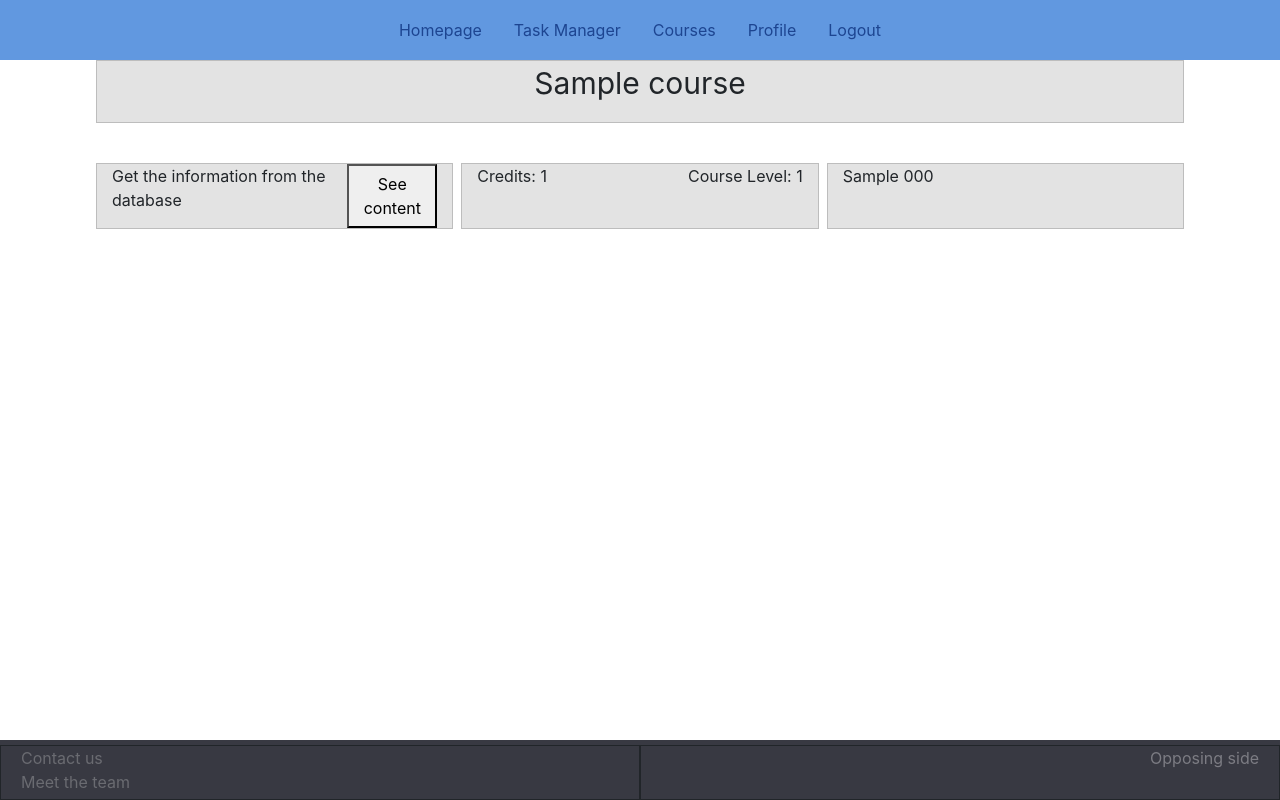
After one commit to Ztr1215/Web_App, a Django app: a page that uses freshmen_world/templates/WOF/base.html in a window 1280 px wide. The commit adds this page. Run offline with Django 3.2, Linux system fonts and the light colour scheme; a user stored in the database is signed in; data comes from the database, SQL or seed files in the repository; tables that the repository leaves empty hold one stand-in row (values such as "Sample post"); some libraries are stand-ins or nearby versions.

Commit message:
Course pages progress - other things fixed - Sam

```diff
--- /dev/null
+++ b/freshmen_world/WOF/context_processors.py
@@ -0,0 +1,12 @@
+from WOF.models import University, Course, StudentUser
+from django.contrib.auth.models import User
+from django.contrib.auth.decorators import login_required
+
+def university_courses(request):
+	if request.user.is_authenticated:
+ 		student_user = StudentUser.objects.filter(user=request.user)[0]
+ 		student_university = student_user.university
+ 		uni_courses = list(Course.objects.filter(university=student_university))
+	else:
+		uni_courses = {}
+	return {'university_courses' : uni_courses }
--- a/freshmen_world/WOF/models.py
+++ b/freshmen_world/WOF/models.py
@@ -7,6 +7,7 @@ from django.dispatch import receiver
 class University(models.Model):
     name = models.CharField(max_length = 80,unique = True)
     location = models.CharField(max_length = 80, unique = False)
+    slug = models.SlugField(unique=True)
 
     def save(self, *args, **kwargs):
         self.slug = slugify(self.name)
@@ -38,7 +39,7 @@ class Task(models.Model):
     dueDate = models.DateField(verbose_name = ("Creation date"), auto_now_add=False, null=True)
     timePlanned = models.TimeField(auto_now=False, auto_now_add=False)
     studentUser = models.ForeignKey(StudentUser, on_delete=models.CASCADE, null=False)
-
+    slug = models.SlugField(unique=True)
 
     def save(self, *args, **kwargs):
         self.slug = slugify(self.name)
@@ -74,6 +75,7 @@ class Course(models.Model):
     courseConvener = models.CharField(max_length = 90, unique = False)
     courseNumber = models.CharField(max_length = 30, unique = False)
     university = models.ForeignKey(University, on_delete=models.CASCADE , null=True)
+    slug = models.SlugField(unique=True)
 
     def save(self, *args, **kwargs):
         self.slug = slugify(self.name)
--- a/freshmen_world/WOF/urls.py
+++ b/freshmen_world/WOF/urls.py
@@ -9,8 +9,10 @@ urlpatterns = [
 	path('login/', views.user_login, name='user_login'),
 	path('register/', views.user_register, name='user_register'),
 	path('course_selector/', views.selector, name='selector'),
+	path('course_selector/<slug:course_name_slug>/', views.show_course, name='show_course'),
 	path('taskmanager/', views.task_manager, name='task_manager'),
 	path('logout/', views.user_logout, name='logout'),
 	path('team/', views.team_members, name='team'),
-	path('profile/', views.profile, name='profile')
+	path('profile/', views.profile, name='profile'),
+
 ]
--- a/freshmen_world/WOF/views.py
+++ b/freshmen_world/WOF/views.py
@@ -5,7 +5,7 @@ from django.contrib.auth import authenticate, login, logout
 from django.contrib.auth.decorators import login_required
 from WOF.forms import StudentUserForm, StudentUserProfileForm
 from WOF.forms import StudentUserChangeForm, StudentUserChangeProfileForm
-from WOF.models import StudentUser
+from WOF.models import StudentUser, Course
 
 
 def index(request):
@@ -106,6 +106,16 @@ def selector(request):
 	response = render(request, 'WOF/selecting.html', context=context_dict)
 	return response
 
+def show_course(request, course_name_slug):
+	context_dict = {}
+	try:
+		course = Course.objects.filter(slug=course_name_slug)[0]
+		context_dict['course'] = course
+	except Course.DoesNotExist:
+		context_dict['course'] = None
+	return render(request, 'WOF/course_base.html', context=context_dict)
+
+
 def task_manager(request):
 	context_dict = {}
 	response = render(request, 'WOF/taskmanager.html', context=context_dict)
--- a/freshmen_world/freshmen_world/settings.py
+++ b/freshmen_world/freshmen_world/settings.py
@@ -66,6 +66,7 @@ TEMPLATES = [
                 'django.template.context_processors.request',
                 'django.contrib.auth.context_processors.auth',
                 'django.contrib.messages.context_processors.messages',
+                'WOF.context_processors.university_courses',
             ],
         },
     },
--- a/freshmen_world/static/css/account.css
+++ b/freshmen_world/static/css/account.css
@@ -1,6 +1,3 @@
-.body-block {
-
-}
 
 .update-page-background {
 	background-color: #bdbdbd;
--- a/freshmen_world/static/css/base.css
+++ b/freshmen_world/static/css/base.css
@@ -15,6 +15,47 @@
 	height: 100%;
 	background-color: #9DBFEC;
 }
+
+.top-bar-block .dropdown-menu {
+  float: left;
+  overflow: hidden;
+}
+
+/* Dropdown button */
+.top-bar-block .dropdown-courses .button-dropdown {
+	color: #1D4591;
+  border: none;
+  outline: none;
+  background-color: inherit;
+  font-family: inherit; /* Important for vertical align on mobile phones */
+  margin: 0; /* Important for vertical align on mobile phones */
+}
+
+.top-bar-block .dropdown-courses:hover .button-dropdown {
+	font-weight: bold;
+}
+
+.top-bar-block .university-content-container {
+  display: none;
+  position: absolute;
+  background-color: white;
+  min-width: 160px;
+  z-index: 1;
+}
+
+.top-bar-block .university-content-container a {
+  float: none;
+  padding: 12px 16px;
+  text-decoration: none;
+  display: block;
+  text-align: left;
+}
+
+.top-bar-block .dropdown-courses:hover .university-content-container {
+  display: block;
+  border: 0.5px solid black;
+}
+
 
 .body-block {
     min-height: 100%;
--- /dev/null
+++ b/freshmen_world/static/css/course_base.css
@@ -0,0 +1,5 @@
+.body-block #course-name-content {
+	font-size: 30px;
+	color: inherit;
+	text-align: center;
+}
--- /dev/null
+++ b/freshmen_world/static/css/flexgrid.css
@@ -0,0 +1,76 @@
+.flex-grid {
+  display: flex;
+  margin-bottom: 40px;
+}
+
+.flex-grid .course-base {
+  margin-bottom: 20px;
+}
+
+.flex-grid .course-flex-space {
+  justify-content: center;
+  align-items: center;
+}
+
+.col {
+  flex: 1;
+  flex-shrink: 2;
+}
+
+.col img {
+  height: 100%;
+  object-fit: cover;
+  overflow: hidden;
+  width: 100%;
+}
+
+.flex-grid-space {
+  display: flex;
+  justify-content: space-between;
+}
+
+.course-flex-background {
+  background-color: #E3E3E3;
+  border: 1px solid;
+  border-color: #bdbdbd;
+}
+
+.flex-whole {
+  width: 100%;
+}
+
+.flex-thirds {
+
+  width: 32%;
+}
+
+.flex-half {
+  width: 50%;
+}
+
+.flex-grid #course-name {
+}
+
+.flex-grid #course-description {
+  margin-right: 8px;
+}
+
+.flex-grid #course-info {
+  margin-right: 8px;
+}
+
+.flex-grid #course-head {
+}
+
+@media (max-width: 600px) {
+  .flex-grid {
+    flex-direction: column;
+  }
+  .flex-thirds, .flex-half {
+    width: 100%;
+  }
+  .col img {
+
+    margin-bottom: 20px;
+  }
+}
--- a/freshmen_world/static/js/base.js
+++ b/freshmen_world/static/js/base.js
@@ -1,7 +1,9 @@
 $(document).ready( function() {
     if (location.pathname == '/' || location.pathname == '/WOF/') {
     	$("a[href$='" + location.pathname + "']").addClass("current");
+    } else if (location.pathname == 'dropdown/') {
+        $("a[href$='" + location.pathname + "']").addClass("current");
     } else {
-    	$("a[href*='" + location.pathname + "']").addClass("current");
+        $("a[href*='" + location.pathname + "']").addClass("current");
     }
 });
--- /dev/null
+++ b/freshmen_world/static/js/course_info.js
@@ -0,0 +1,17 @@
+$().ready( function() {
+	$("#content-button").click(function() {
+		loadDoc();
+	});
+});
+
+function loadDoc() {
+	var xhttp = new XMLHttpRequest();
+	xhttp.onreadystatechange = function() {
+		if (this.readyState == 4 && this.status == 200) {
+			console.log("At this point");
+			document.getElementById("xml-content").innerHTML = this.responseText;
+		}
+	};
+	xhttp.open("GET", "uni_course_info.txt", true);
+	xhttp.send();
+}
--- a/freshmen_world/templates/WOF/base.html
+++ b/freshmen_world/templates/WOF/base.html
@@ -26,11 +26,21 @@
             <ul class="nav justify-content-center top-bar-block">
                 <li class="nav-item"><a class="nav-link" href="{% url 'WOF:index' %}">Homepage</a></li>
                 <li class="nav-item"><a class="nav-link" href="{% url 'WOF:task_manager' %}">Task Manager</a></li>
-                <li class="nav-item"><a class="nav-link" href="{% url 'WOF:selector' %}">Course Selector</a></li>
             {% if user.is_authenticated %}
+                <li class="nav-item">
+                    <div class="dropdown-courses">
+                        <button class="button-dropdown nav-link" id="course-button">Courses</button>
+                        <div class="university-content-container">
+                        {% for course in university_courses %}
+                                <a href="{% url 'WOF:show_course' course.slug %}">{{ course.name }}</a>
+                        {% endfor %}
+                        </div>
+                    </div>
+                </li>
                 <li class="nav-item"><a class="nav-link" href="{% url 'WOF:profile' %}">Profile</a></li>
                 <li class="nav-item"><a class="nav-link" href="{% url 'WOF:logout' %}">Logout</a></li>
             {% else %}
+                <li class="nav-item"><a class="nav-link" href="{% url 'WOF:selector' %}">Course Selector</a></li>
                 <li class="nav-item"><a class="nav-link" href="{% url 'WOF:user_login' %}">Login</a></li>
                 <li class="nav-item"><a class="nav-link" href="{% url 'WOF:user_register' %}">Register</a></li>
             {% endif %}
--- /dev/null
+++ b/freshmen_world/templates/WOF/course_base.html
@@ -0,0 +1,32 @@
+{% extends 'WOF/base.html' %}
+{% load staticfiles  %}
+
+{% block title_block %}
+	{{ course.name }}
+{% endblock %}
+
+{% block body_block %}
+	<script type="text/javascript" src="{% static 'js/course_info.js' %}"></script>
+	<link rel="stylesheet" href="{% static 'css/course_base.css' %}">
+	<link rel="stylesheet" href="{% static 'css/flexgrid.css' %}">
+	<div class="flex-grid course-base">
+		<div class="col flex-grid-space flex-whole course-flex-space course-flex-background" id="course-name">
+			<p id="course-name-content">{{ course.name }}</p>
+		</div>
+	</div>
+	<div class="flex-grid course-base ">
+		<div class="col flex-grid-space flex-thirds course-flex-background" id="course-description">
+			<p id="xml-content">Get the information from the database</p><br />
+			<button type="button" id="content-button">See content</button>
+		</div>
+		<div class="col flex-grid-space flex-thirds course-flex-background" id="course-info">
+			<p id="course-credits"> Credits: {{ course.credits }} </p>
+			<p id="course-level"> Course Level: {{ course.level }} </p>
+		</div>
+		<div class="col flex-grid-space flex-thirds course-flex-background" id="course-head">
+			{{ course.courseConvener }}
+			{{ course.courseNumber }}
+		</div>
+	</div>
+
+{% endblock %}
--- a/freshmen_world/templates/WOF/team_members.html
+++ b/freshmen_world/templates/WOF/team_members.html
@@ -1,7 +1,6 @@
 {% extends 'WOF/base.html' %}
 {% load staticfiles %}
 
-<!-- <div class="box"><img src="{% static 'images/sam_image.png' %}"></div> -->
 
 {% block title_block %}
     Team Members page!
@@ -9,7 +8,7 @@
 
 
 {% block body_block %}
-    <link rel="stylesheet" href="{% static 'css/team_members.css' %}">
+    <link rel="stylesheet" href="{% static 'css/flexgrid.css' %}">
     <div class="flex-grid">
         <div class="col flex-grid-space flex-thirds"><img src="{% static 'images/sam_image.png' %}"></div>
         <div class="col flex-grid-space flex-thirds"><img src="{% static 'images/tianrun_image.png' %}"></div>
```
Also changed, not shown: freshmen_world/populate_freshmen.py (+0 -16 lines), freshmen_world/static/css/team_members.css (deleted, +0 -81 lines), freshmen_world/static/xml/uni_course_info.txt (added, +12 -0 lines).
